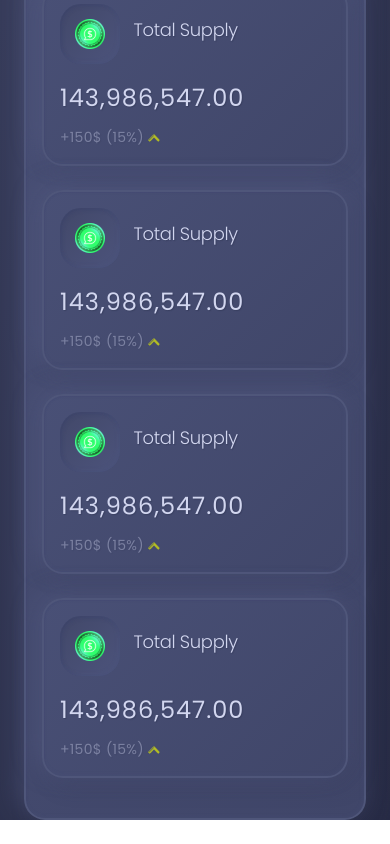
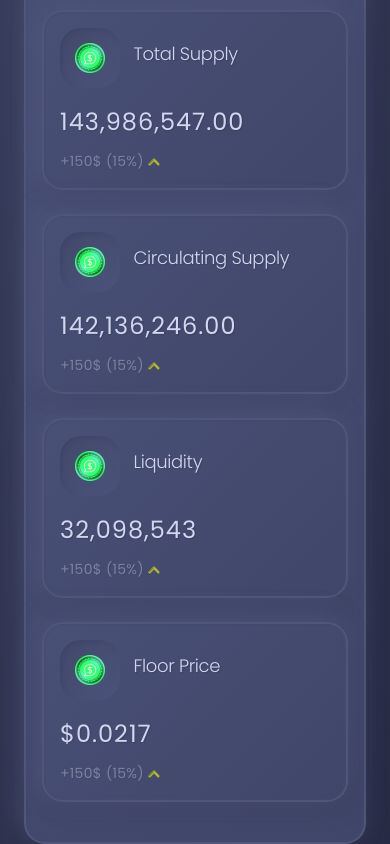
Before and after one commit to ahmed-alii/kukku_dash, a React (Create React App) app: page / in a window 390 px wide. Shown: the part 1568-2412 px from the top of the page. Before the commit the page ends 2388 px from the top, so only its background shows below. Built offline with nearby package versions, Linux system fonts and the light colour scheme.

Commit message:
Updated to chart & cards

```diff
--- a/src/components/MainChart.js
+++ b/src/components/MainChart.js
@@ -5,7 +5,7 @@ export default function MainChart() {
         labels: ['5 Nov', '10 Nov', '15 Nov', '20 Nov', '25 Nov', '30 Nov', "5 Dec", "10 Dec", "15 Dec"],
         datasets: [{
             label: 'Effectiveness Score',
-            data: [5, 6, 7, 14, 9, 10, 11, 18, 20],
+            data: [0.003, 0.03, 0.04, 0.04, 0.06, 0.03, 0.03, 0.05, 0.06],
             backgroundColor: [
                 "rgba(58, 63, 95, 1)"
             ],
@@ -24,15 +24,18 @@ export default function MainChart() {
                     display: false,
                 },
                 ticks:{
-                    fontColor: "black",
+                    fontColor: "white",
                 }
             }],
             yAxes: [{
-                drawBorder: false,
-                display: false,
                 gridLines: {
-                    color: "rgba(0, 0, 0, 0)",
-                    drawBorder: false,
+                    display: false,
+                },
+                ticks:{
+                    fontColor: "white",
+                    callback: function(value, index, ticks) {
+                        return '$ ' + value;
+                    }
                 }
             }]
         },
@@ -44,7 +47,7 @@ export default function MainChart() {
         }
     }
     return (
-        <div className="col-md-12">
+        <div className="col-md-12 mb-4">
             <div className="card">
                 <div className="card-body">
                     <div>
@@ -54,7 +57,7 @@ export default function MainChart() {
                     </div>
                 </div>
                 <div>
-                    <Line height={270} width={0} data={data} options={options} legend={false}/>
+                    <Line height={250} width={0} data={data} options={options} legend={false}/>
                 </div>
                 <br/>
             </div>
--- a/src/components/Sidebar.js
+++ b/src/components/Sidebar.js
@@ -6,10 +6,10 @@ export default function Sidebar(){
             <div className="card-body pt-3">
                 <h5 className="heading">Assets</h5>
                 <div className="row mt-3">
-                    <Asset_card/>
-                    <Asset_card/>
-                    <Asset_card/>
-                    <Asset_card/>
+                    <Asset_card number={"143,986,547.00"} title={"Total Supply"}/>
+                    <Asset_card number={"142,136,246.00"} title={"Circulating Supply"}/>
+                    <Asset_card number={"32,098,543"} title={"Liquidity"}/>
+                    <Asset_card number={"$0.0217"} title={"Floor Price"}/>
                 </div>
             </div>
         </div>
--- a/src/components/singles/Asset_card.js
+++ b/src/components/singles/Asset_card.js
@@ -1,5 +1,5 @@
 import icon from "../../images/mticon.svg"
-export default function Asset_card(){
+export default function Asset_card({title, number}){
     return(
         <div className="col-md-12 single-asseet mb-4">
             <div className="card">
@@ -11,12 +11,12 @@ export default function Asset_card(){
                             </div>
                         </div>
                         <div className="col-lg-8 col-9">
-                            <h1 className="heading">Total Supply</h1>
+                            <h1 className="heading">{title}</h1>
                         </div>
                     </div>
                     <div className="row mt-3 align-items-center">
                         <div className="col-12 ps-md-4">
-                            <h1 className="heading big-heading">143,986,547.00</h1>
+                            <h1 className="heading big-heading">{number}</h1>
                             <p className="m-0">
                                 <span className="heading-2">+150$</span>
                                 &nbsp;
```
